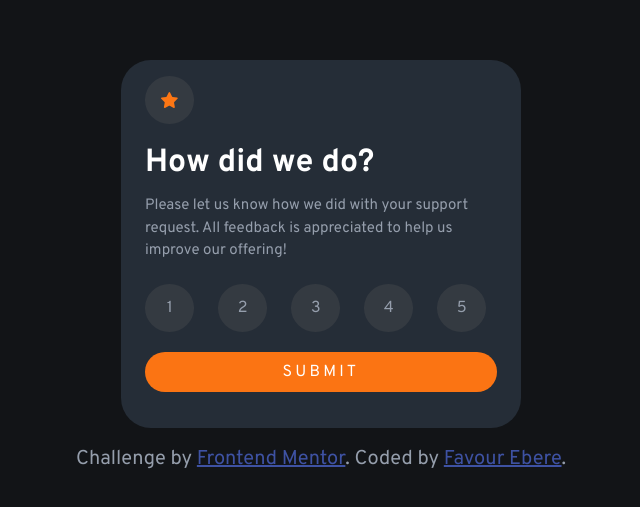
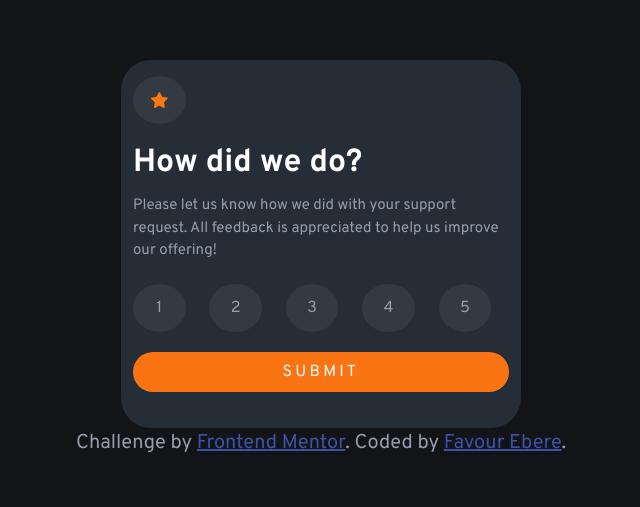
Before and after one commit to Loocee/Interactive-rating-component-challenge, a plain HTML site: page index.html in a window 1280 px wide. Shown: the part 141-648 px from the top of the page, without its empty margins (319-959 px from the left). Drawn offline with nearby package versions, Linux system fonts and the light colour scheme.

Commit message:
Update index.html

```diff
--- a/index.html
+++ b/index.html
@@ -29,7 +29,7 @@
 </head>
 <body>
   <main>
-  <div class="parent center rating-parent container-fluid">
+  <div class="parent center rating-parent">
     <div class="container-fluid">
       <!-- Rating state start -->
       <div class="icon center">
```
